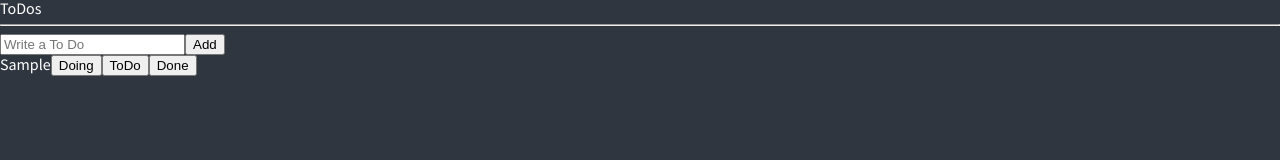
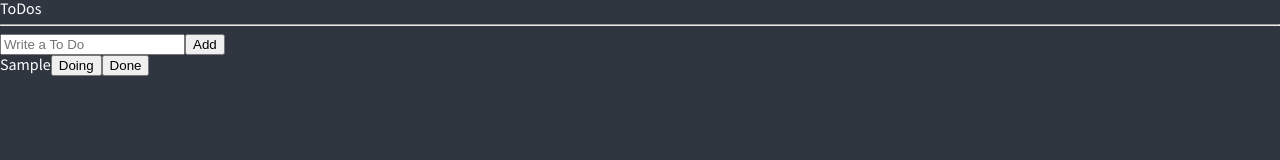
Before and after one commit to yeongminChae/React-Masterclass, a React (Create React App) app in the folder react-masterclass-TS/: page / in a window 1280 px wide. Both pictures are taken after typing "Sample" into the empty fields and a click on the button "Add". Shown: the top 160 px of the page. Built offline with nearby package versions, Linux system fonts and the light colour scheme.

Commit message:
chapter 4 : Categories

```diff
--- a/react-masterclass-TS/src/components/ToDo.tsx
+++ b/react-masterclass-TS/src/components/ToDo.tsx
@@ -1,12 +1,35 @@
-import { IToDo } from "../atoms";
+import { useSetRecoilState } from "recoil";
+import { IToDo, toDoState } from "../atoms";
 
-function ToDo({ text }: IToDo) {
+function ToDo({ text, category, id }: IToDo) {
+  const setToDos = useSetRecoilState(toDoState);
+  //   const onClick = (newCategory: IToDo["category"]) => {};
+  const onClick = (event: React.MouseEvent<HTMLButtonElement>) => {
+    const {
+      currentTarget: { name },
+    } = event;
+  };
   return (
     <li>
       <span>{text}</span>
-      <button>Doing</button>
-      <button>ToDo</button>
-      <button>Done</button>
+      {category !== "DOING" && (
+        // <button onClick={() => onClick("DOING")}>Doing</button>
+        <button name="DOING" onClick={onClick}>
+          Doing
+        </button>
+      )}
+      {category !== "TODO" && (
+        // <button onClick={() => onClick("TODO")}>ToDo</button>
+        <button name="TODO" onClick={onClick}>
+          ToDo
+        </button>
+      )}
+      {category !== "DONE" && (
+        // <button onClick={() => onClick("DONE")}>Done</button>
+        <button name="DONE" onClick={onClick}>
+          Done
+        </button>
+      )}
     </li>
   );
 }
--- a/react-masterclass-TS/src/components/ToDoList.tsx
+++ b/react-masterclass-TS/src/components/ToDoList.tsx
@@ -12,7 +12,6 @@ function ToDoList() {
       <CreateToDo />
       <ul>
         {toDos.map((toDo) => (
-          // <ToDo text={toDo.text} category={toDo.category} id={toDo.id} />
           <ToDo key={toDo.id} {...toDo} />
         ))}
       </ul>
```
